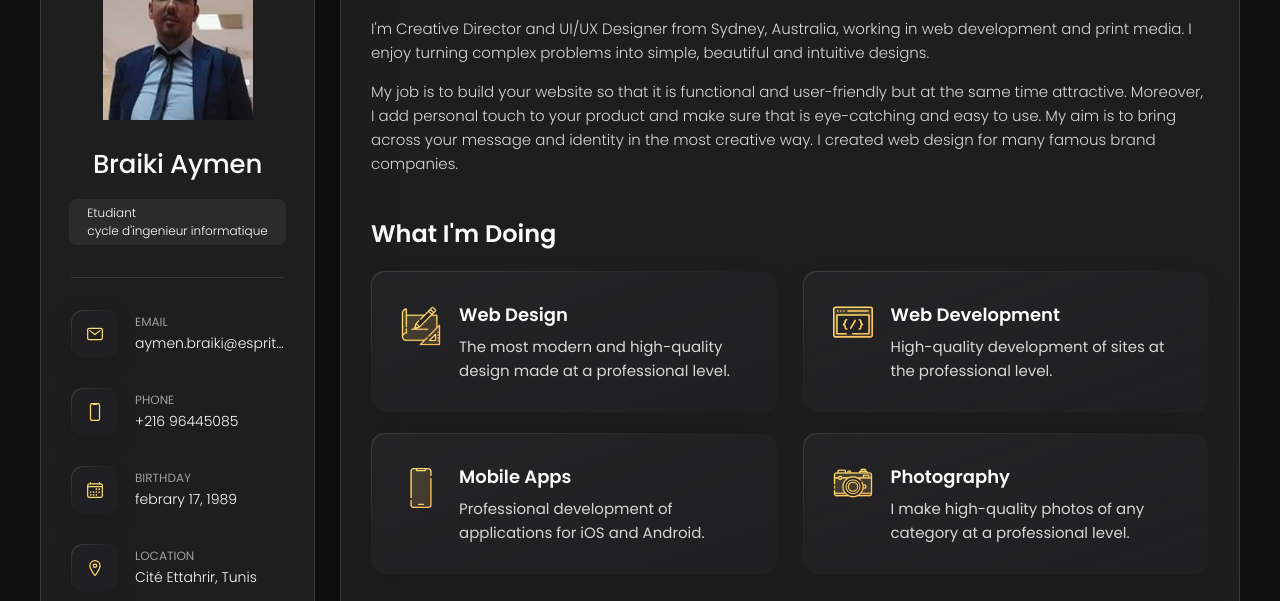
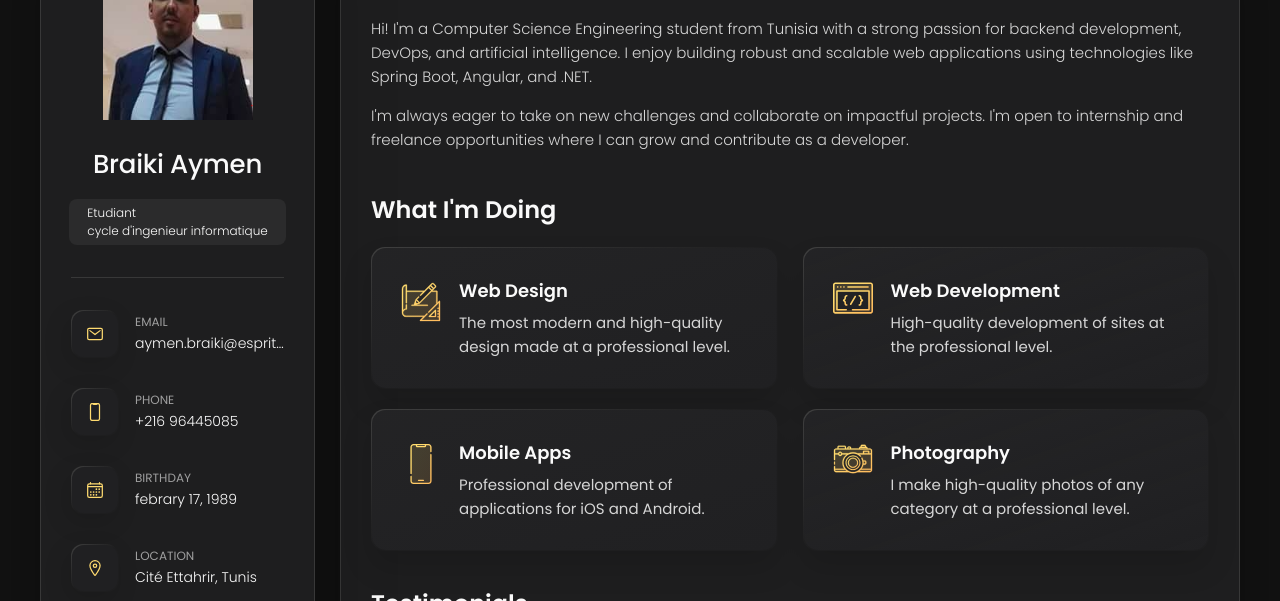
Before and after one commit to braiki89-aymen/braiki89-aymen, a plain HTML site: page index.html in a window 1280 px wide. Shown: the part 162-763 px from the top of the page. Drawn offline with nearby package versions, Linux system fonts and the light colour scheme.

Commit message:
update  portfolio

```diff
--- a/index.html
+++ b/index.html
@@ -210,17 +210,15 @@
 
         <section class="about-text">
           <p>
-            I'm Creative Director and UI/UX Designer from Sydney, Australia, working in web development and print media.
-            I enjoy
-            turning complex problems into simple, beautiful and intuitive designs.
+            Hi! I'm a Computer Science Engineering student from Tunisia with a strong passion for backend development,
+             DevOps, and artificial intelligence. I enjoy building robust and scalable web applications
+              using technologies like Spring Boot, Angular, and .NET.
           </p>
 
           <p>
-            My job is to build your website so that it is functional and user-friendly but at the same time attractive.
-            Moreover, I
-            add personal touch to your product and make sure that is eye-catching and easy to use. My aim is to bring
-            across your
-            message and identity in the most creative way. I created web design for many famous brand companies.
+            I'm always eager to take on new challenges and collaborate on impactful projects.
+             I'm open to internship and
+             freelance opportunities where I can grow and contribute as a developer.
           </p>
         </section>
 
```
